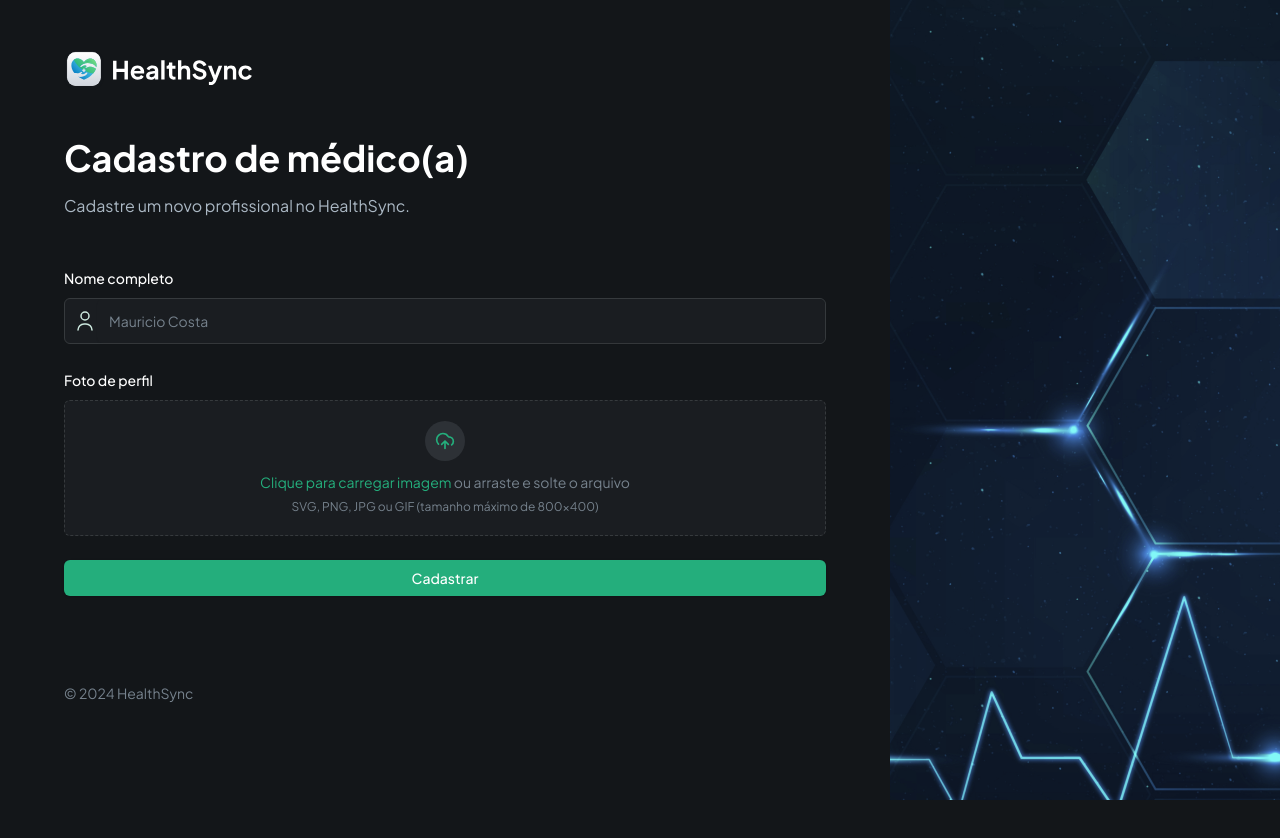
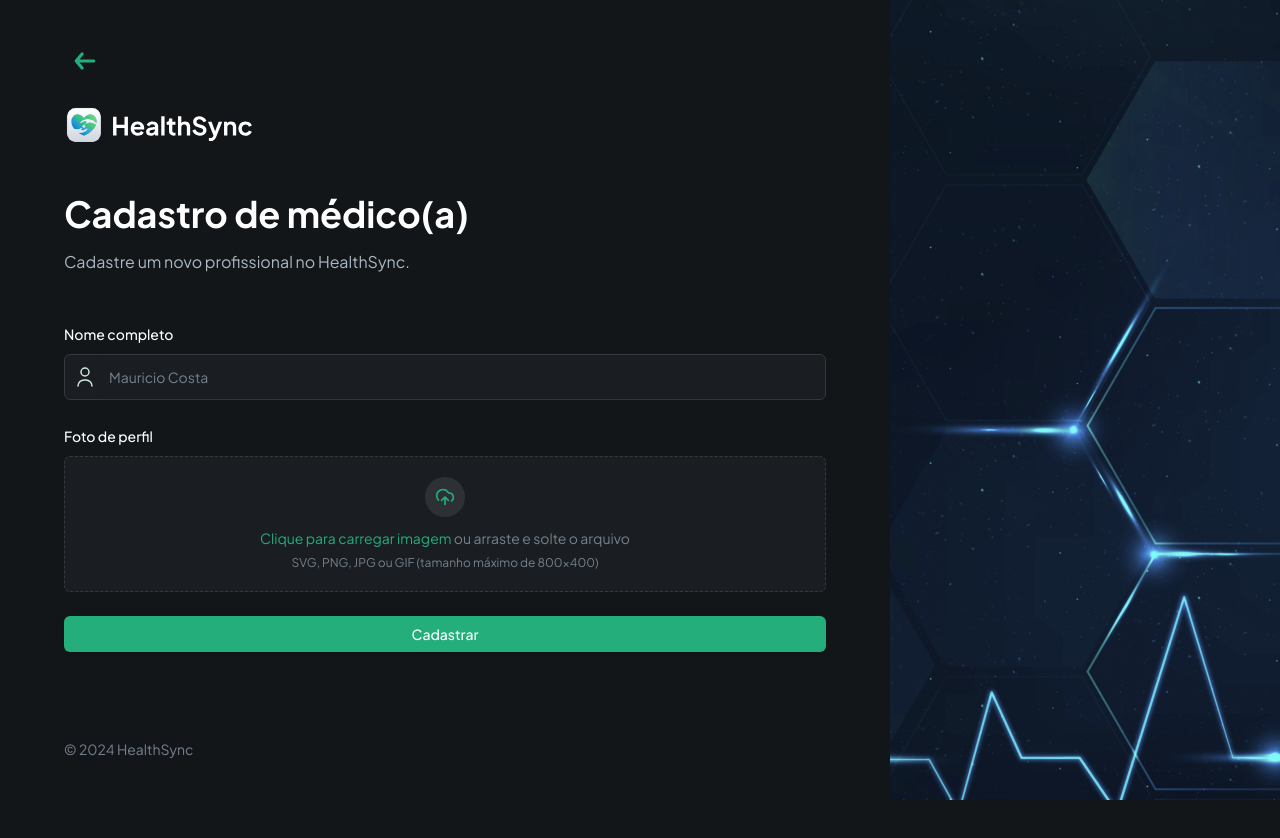
Before and after one commit to vitorquadros/healthsync, a Next.js app: page /admin/doctors/new-doctor in a window 1280 px wide. Shown: the top 838 px of the page. Before the commit the page ends 800 px from the top, so only its background shows below. Built offline with nearby package versions, Linux system fonts and the light colour scheme; no server answers.

Commit message:
feat (new doctor page): implement home link and arrow back link

```diff
--- a/app/admin/doctors/new-doctor/page.tsx
+++ b/app/admin/doctors/new-doctor/page.tsx
@@ -1,18 +1,32 @@
 import DoctorForm from '@/components/forms/DoctorForm';
 import Image from 'next/image';
+import Link from 'next/link';
 
 export default async function NewDoctor() {
   return (
     <div className="flex h-screen max-h-screen">
       <section className="remove-scrollbar container my-auto">
         <div className="sub-container max-w-[860px] flex-1 justify-between">
+          <div className="flex flex-col gap-6 mb-12">
+            <Link href="/admin/doctors">
+              <Image
+                src="/assets/icons/arrow.svg"
+                height={42}
+                width={42}
+                alt="Voltar"
+              />
+            </Link>
+
+            <Link href="/" className="w-fit">
               <Image
                 src="/assets/icons/logo-full.svg"
                 height={1000}
                 width={1000}
                 alt="Paciente"
-            className="mb-12 h-10 w-fit"
+                className="h-10 w-fit"
               />
+            </Link>
+          </div>
 
           <DoctorForm />
 
```
Lines whose indentation alone changed are shown as unchanged.
